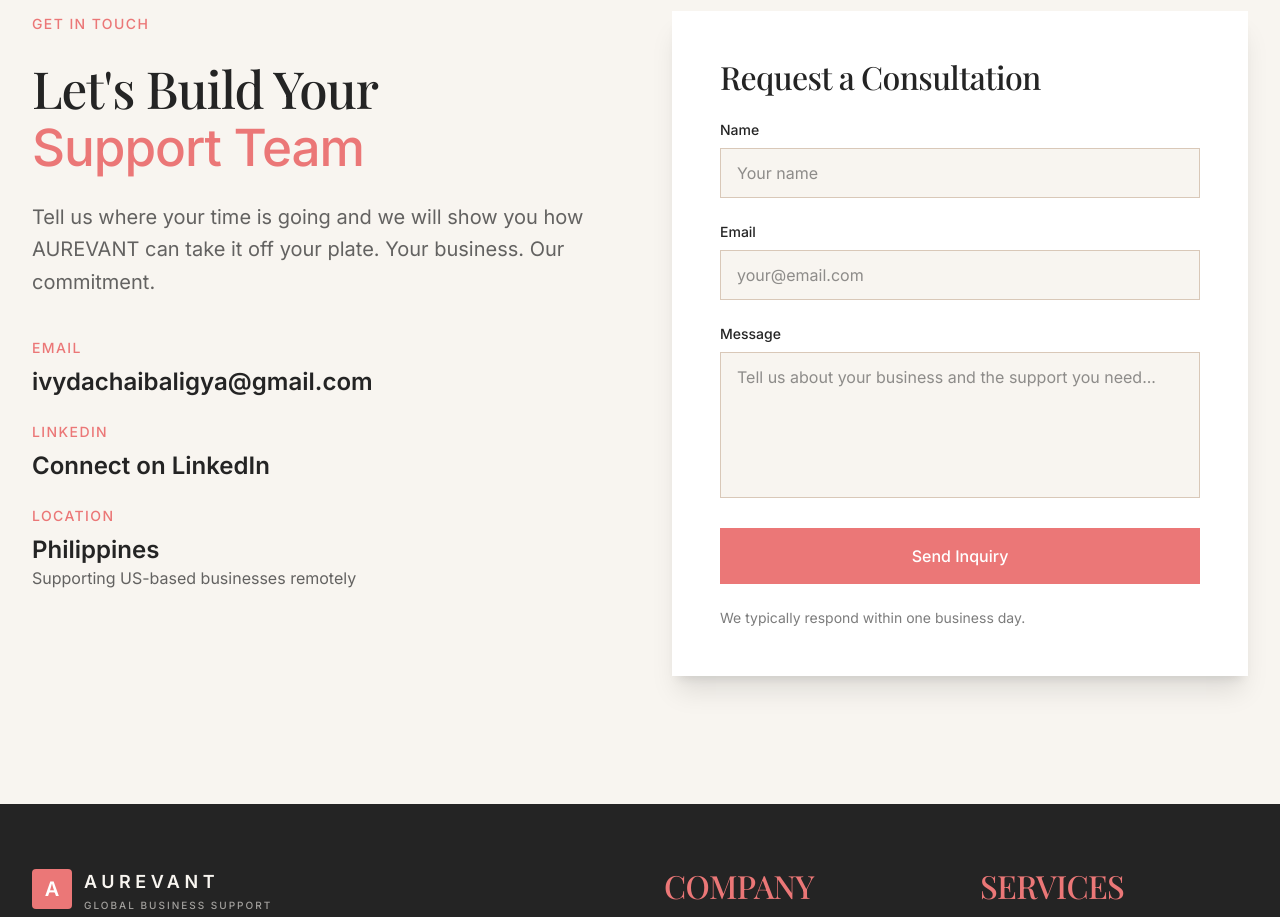
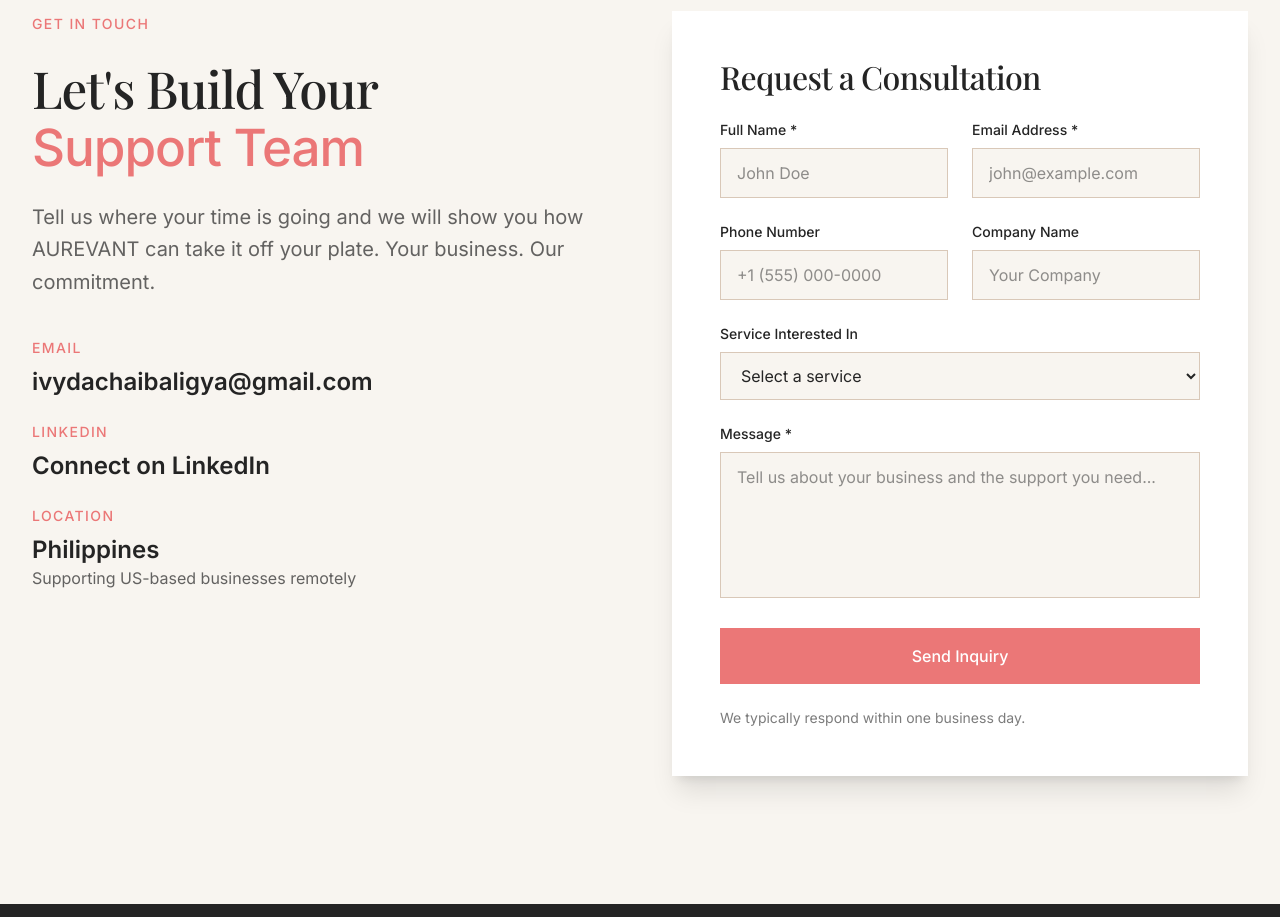
Before and after one commit to ivydachaibaligya-dot/Website, a Next.js app: page / in a window 1280 px wide. Shown: the part 8040-8957 px from the top of the page. Built offline with nearby package versions, Linux system fonts and the light colour scheme.

Commit message:
Send contact and quote forms through Netlify Forms with validation and confirmation
Co-Authored-By: Devin AI <158243242+devin-ai-integration[bot]@users.noreply.github.com>

```diff
--- a/public/__forms.html
+++ b/public/__forms.html
@@ -4,9 +4,10 @@
     <meta name="robots" content="noindex" />
   </head>
   <body>
-    <!-- Deploy-time form definition for Netlify Forms. Used by src/components/sections/QuoteRequestForm.tsx. -->
+    <!-- Deploy-time form definition for Netlify Forms. Used by src/components/sections/QuoteRequestForm.tsx; field names must match the submitted data. -->
     <form name="quote-request" data-netlify="true" netlify-honeypot="bot-field" hidden>
       <input type="hidden" name="form-name" value="quote-request" />
+      <input type="hidden" name="subject" />
       <input name="fullName" type="text" />
       <input name="businessName" type="text" />
       <input name="email" type="email" />
@@ -26,5 +27,18 @@
       <input name="bot-field" />
       <input name="consent" type="text" />
     </form>
+
+    <!-- Used by src/components/sections/ContactForm.tsx. -->
+    <form name="contact" data-netlify="true" netlify-honeypot="bot-field" hidden>
+      <input type="hidden" name="form-name" value="contact" />
+      <input type="hidden" name="subject" />
+      <input name="name" type="text" />
+      <input name="email" type="email" />
+      <input name="phone" type="tel" />
+      <input name="company" type="text" />
+      <input name="service" type="text" />
+      <textarea name="message"></textarea>
+      <input name="bot-field" />
+    </form>
   </body>
 </html>
--- a/src/components/sections/Contact.tsx
+++ b/src/components/sections/Contact.tsx
@@ -1,4 +1,5 @@
 import { contactEmail, linkedInUrl } from '@/lib/services';
+import ContactForm from '@/components/sections/ContactForm';
 
 export default function Contact() {
   return (
@@ -70,53 +71,7 @@ export default function Contact() {
               Request a Consultation
             </h3>
 
-            <form className="space-y-6">
-              <div>
-                <label htmlFor="name" className="block text-sm font-medium text-charcoal mb-2">
-                  Name
-                </label>
-                <input
-                  type="text"
-                  id="name"
-                  name="name"
-                  className="w-full px-4 py-3 border border-soft-beige focus:border-coral-pink focus:outline-none transition-colors bg-warm-ivory"
-                  placeholder="Your name"
-                />
-              </div>
-
-              <div>
-                <label htmlFor="email" className="block text-sm font-medium text-charcoal mb-2">
-                  Email
-                </label>
-                <input
-                  type="email"
-                  id="email"
-                  name="email"
-                  className="w-full px-4 py-3 border border-soft-beige focus:border-coral-pink focus:outline-none transition-colors bg-warm-ivory"
-                  placeholder="your@email.com"
-                />
-              </div>
-
-              <div>
-                <label htmlFor="message" className="block text-sm font-medium text-charcoal mb-2">
-                  Message
-                </label>
-                <textarea
-                  id="message"
-                  name="message"
-                  rows={5}
-                  className="w-full px-4 py-3 border border-soft-beige focus:border-coral-pink focus:outline-none transition-colors resize-none bg-warm-ivory"
-                  placeholder="Tell us about your business and the support you need..."
-                />
-              </div>
-
-              <button
-                type="submit"
-                className="btn-premium w-full bg-coral-pink text-white px-8 py-4 text-base font-medium hover:bg-charcoal transition-colors"
-              >
-                Send Inquiry
-              </button>
-            </form>
+            <ContactForm />
 
             <p className="text-sm text-charcoal/60 mt-6">
               We typically respond within one business day.
--- a/src/components/sections/ContactForm.tsx
+++ b/src/components/sections/ContactForm.tsx
@@ -1,117 +1,165 @@
 'use client';
 
-import { useState } from 'react';
-import { services } from '@/lib/services';
+import { useState, type ChangeEvent, type FormEvent } from 'react';
+import { services, contactEmail } from '@/lib/services';
+import { EMAIL_PATTERN, submitNetlifyForm } from '@/lib/forms';
+
+const FORM_NAME = 'contact';
+
+const initialData = {
+  name: '',
+  email: '',
+  phone: '',
+  company: '',
+  service: '',
+  message: '',
+};
+
+type Data = typeof initialData;
+type Errors = Partial<Record<keyof Data, string>>;
+
+const inputClass =
+  'w-full px-4 py-3 border focus:border-coral-pink focus:outline-none transition-colors bg-warm-ivory';
+
+function validate(data: Data): Errors {
+  const errors: Errors = {};
+  if (data.name.trim().length < 2) errors.name = 'Please enter your full name.';
+  if (!EMAIL_PATTERN.test(data.email.trim())) errors.email = 'Please enter a valid email address.';
+  if (!data.message.trim()) errors.message = 'Please tell us how we can help.';
+  if (data.message.length > 2000) errors.message = 'Please keep this under 2,000 characters.';
+  return errors;
+}
 
 export default function ContactForm() {
-  const [formData, setFormData] = useState({
-    name: '',
-    email: '',
-    phone: '',
-    company: '',
-    service: '',
-    message: '',
+  const [formData, setFormData] = useState<Data>(initialData);
+  const [errors, setErrors] = useState<Errors>({});
+  const [status, setStatus] = useState<'idle' | 'submitting' | 'success' | 'error'>('idle');
+
+  const handleChange = (e: ChangeEvent<HTMLInputElement | HTMLTextAreaElement | HTMLSelectElement>) => {
+    const key = e.target.name as keyof Data;
+    setFormData((current) => ({ ...current, [key]: e.target.value }));
+    if (errors[key]) setErrors((current) => ({ ...current, [key]: undefined }));
+  };
+
+  const handleSubmit = async (e: FormEvent<HTMLFormElement>) => {
+    e.preventDefault();
+    const nextErrors = validate(formData);
+    setErrors(nextErrors);
+    const firstError = Object.keys(nextErrors)[0];
+    if (firstError) {
+      document.getElementById(`contact-${firstError}`)?.focus();
+      return;
+    }
+
+    const honeypot = (e.currentTarget.elements.namedItem('bot-field') as HTMLInputElement | null)?.value ?? '';
+    const serviceTitle =
+      formData.service === 'multiple'
+        ? 'Multiple services / Not sure yet'
+        : services.find((s) => s.id === formData.service)?.title ?? '';
+
+    setStatus('submitting');
+    try {
+      await submitNetlifyForm(FORM_NAME, {
+        subject: `AUREVANT inquiry from ${formData.name.trim()} (%{submissionId})`,
+        'bot-field': honeypot,
+        name: formData.name.trim(),
+        email: formData.email.trim(),
+        phone: formData.phone.trim(),
+        company: formData.company.trim(),
+        service: serviceTitle,
+        message: formData.message.trim(),
+      });
+      setFormData(initialData);
+      setStatus('success');
+    } catch {
+      setStatus('error');
+    }
+  };
+
+  if (status === 'success') {
+    return (
+      <div role="status" className="text-center py-8">
+        <div className="w-14 h-14 mx-auto mb-5 bg-coral-pink text-white rounded-full flex items-center justify-center">
+          <svg className="w-7 h-7" fill="none" stroke="currentColor" viewBox="0 0 24 24" aria-hidden="true">
+            <path strokeLinecap="round" strokeLinejoin="round" strokeWidth={2.5} d="M5 13l4 4L19 7" />
+          </svg>
+        </div>
+        <h3 className="text-2xl font-semibold text-charcoal mb-3">Thank you for contacting AUREVANT.</h3>
+        <p className="text-charcoal/70 mb-6">Your inquiry has been received. We will be in touch within one business day.</p>
+        <button
+          type="button"
+          onClick={() => setStatus('idle')}
+          className="text-sm font-semibold tracking-widest uppercase text-coral-pink hover:text-charcoal transition-colors"
+        >
+          Send another message
+        </button>
+      </div>
+    );
+  }
+
+  const fieldProps = (key: keyof Data) => ({
+    id: `contact-${key}`,
+    name: key,
+    value: formData[key],
+    onChange: handleChange,
+    'aria-invalid': !!errors[key],
+    'aria-describedby': errors[key] ? `contact-${key}-error` : undefined,
+    className: `${inputClass} ${errors[key] ? 'border-coral-pink' : 'border-soft-beige'}`,
   });
 
-  const handleSubmit = (e: React.FormEvent) => {
-    e.preventDefault();
-    // Handle form submission here
-    console.log('Form submitted:', formData);
-    alert('Thank you for contacting AUREVANT. We will be in touch within one business day.');
-    setFormData({
-      name: '',
-      email: '',
-      phone: '',
-      company: '',
-      service: '',
-      message: '',
-    });
-  };
-
-  const handleChange = (e: React.ChangeEvent<HTMLInputElement | HTMLTextAreaElement | HTMLSelectElement>) => {
-    setFormData({
-      ...formData,
-      [e.target.name]: e.target.value,
-    });
-  };
+  const fieldError = (key: keyof Data) =>
+    errors[key] ? (
+      <p id={`contact-${key}-error`} className="mt-2 text-sm text-coral-pink font-medium">
+        {errors[key]}
+      </p>
+    ) : null;
 
   return (
-    <form onSubmit={handleSubmit} className="space-y-6">
+    <form name={FORM_NAME} onSubmit={handleSubmit} noValidate className="space-y-6">
+      <input type="hidden" name="form-name" value={FORM_NAME} />
+      <p className="hidden" aria-hidden="true">
+        <label>
+          Leave this field empty <input name="bot-field" tabIndex={-1} autoComplete="off" />
+        </label>
+      </p>
+
       <div className="grid grid-cols-1 md:grid-cols-2 gap-6">
         <div>
-          <label htmlFor="name" className="block text-sm font-medium text-charcoal mb-2">
+          <label htmlFor="contact-name" className="block text-sm font-medium text-charcoal mb-2">
             Full Name *
           </label>
-          <input
-            type="text"
-            id="name"
-            name="name"
-            required
-            value={formData.name}
-            onChange={handleChange}
-            className="w-full px-4 py-3 border border-soft-beige focus:border-coral-pink focus:outline-none transition-colors bg-warm-ivory"
-            placeholder="John Doe"
-          />
+          <input type="text" autoComplete="name" placeholder="John Doe" {...fieldProps('name')} />
+          {fieldError('name')}
         </div>
         <div>
-          <label htmlFor="email" className="block text-sm font-medium text-charcoal mb-2">
+          <label htmlFor="contact-email" className="block text-sm font-medium text-charcoal mb-2">
             Email Address *
           </label>
-          <input
-            type="email"
-            id="email"
-            name="email"
-            required
-            value={formData.email}
-            onChange={handleChange}
-            className="w-full px-4 py-3 border border-soft-beige focus:border-coral-pink focus:outline-none transition-colors bg-warm-ivory"
-            placeholder="john@example.com"
-          />
+          <input type="email" autoComplete="email" placeholder="john@example.com" {...fieldProps('email')} />
+          {fieldError('email')}
         </div>
       </div>
 
       <div className="grid grid-cols-1 md:grid-cols-2 gap-6">
         <div>
-          <label htmlFor="phone" className="block text-sm font-medium text-charcoal mb-2">
+          <label htmlFor="contact-phone" className="block text-sm font-medium text-charcoal mb-2">
             Phone Number
           </label>
-          <input
-            type="tel"
-            id="phone"
-            name="phone"
-            value={formData.phone}
-            onChange={handleChange}
-            className="w-full px-4 py-3 border border-soft-beige focus:border-coral-pink focus:outline-none transition-colors bg-warm-ivory"
-            placeholder="+1 (555) 000-0000"
-          />
+          <input type="tel" autoComplete="tel" placeholder="+1 (555) 000-0000" {...fieldProps('phone')} />
         </div>
         <div>
-          <label htmlFor="company" className="block text-sm font-medium text-charcoal mb-2">
+          <label htmlFor="contact-company" className="block text-sm font-medium text-charcoal mb-2">
             Company Name
           </label>
-          <input
-            type="text"
-            id="company"
-            name="company"
-            value={formData.company}
-            onChange={handleChange}
-            className="w-full px-4 py-3 border border-soft-beige focus:border-coral-pink focus:outline-none transition-colors bg-warm-ivory"
-            placeholder="Your Company"
-          />
+          <input type="text" autoComplete="organization" placeholder="Your Company" {...fieldProps('company')} />
         </div>
       </div>
 
       <div>
-        <label htmlFor="service" className="block text-sm font-medium text-charcoal mb-2">
+        <label htmlFor="contact-service" className="block text-sm font-medium text-charcoal mb-2">
           Service Interested In
         </label>
-        <select
-          id="service"
-          name="service"
-          value={formData.service}
-          onChange={handleChange}
-          className="w-full px-4 py-3 border border-soft-beige focus:border-coral-pink focus:outline-none transition-colors bg-warm-ivory"
-        >
+        <select {...fieldProps('service')}>
           <option value="">Select a service</option>
           {services.map((service) => (
             <option key={service.id} value={service.id}>
@@ -123,26 +171,35 @@ export default function ContactForm() {
       </div>
 
       <div>
-        <label htmlFor="message" className="block text-sm font-medium text-charcoal mb-2">
+        <label htmlFor="contact-message" className="block text-sm font-medium text-charcoal mb-2">
           Message *
         </label>
         <textarea
-          id="message"
-          name="message"
-          required
           rows={5}
-          value={formData.message}
-          onChange={handleChange}
-          className="w-full px-4 py-3 border border-soft-beige focus:border-coral-pink focus:outline-none transition-colors bg-warm-ivory resize-none"
+          maxLength={2000}
           placeholder="Tell us about your business and the support you need..."
+          {...fieldProps('message')}
+          className={`${fieldProps('message').className} resize-none`}
         />
+        {fieldError('message')}
       </div>
+
+      {status === 'error' && (
+        <p role="alert" className="p-4 bg-coral-pink/10 border border-coral-pink text-charcoal text-sm">
+          Sorry, your message could not be sent. Please try again, or email us at{' '}
+          <a href={`mailto:${contactEmail}`} className="font-semibold text-coral-pink underline">
+            {contactEmail}
+          </a>
+          .
+        </p>
+      )}
 
       <button
         type="submit"
-        className="btn-premium w-full bg-coral-pink text-white px-8 py-4 text-base font-medium hover:bg-charcoal transition-colors"
+        disabled={status === 'submitting'}
+        className="btn-premium w-full bg-coral-pink text-white px-8 py-4 text-base font-medium hover:bg-charcoal transition-colors disabled:opacity-60 disabled:cursor-wait"
       >
-        Send Inquiry
+        {status === 'submitting' ? 'Sending…' : 'Send Inquiry'}
       </button>
     </form>
   );
--- a/src/components/sections/QuoteRequestForm.tsx
+++ b/src/components/sections/QuoteRequestForm.tsx
@@ -4,6 +4,7 @@ import { useState, type FormEvent } from 'react';
 import { pricingConfig } from '@/config/pricing';
 import { formatCurrency, formatHours, roundTo2, type BillingType, type Estimate } from '@/lib/pricing';
 import { contactEmail } from '@/lib/services';
+import { EMAIL_PATTERN, submitNetlifyForm } from '@/lib/forms';
 
 type Props = {
   estimate: Estimate;
@@ -34,8 +35,6 @@ const initialFields: Fields = {
   requirements: '',
   consent: false,
 };
-
-const EMAIL_PATTERN = /^[^\s@]+@[^\s@]+\.[^\s@]{2,}$/;
 
 const inputClass =
   'w-full px-4 py-3 border focus:border-coral-pink focus:outline-none transition-colors bg-warm-ivory';
@@ -83,8 +82,8 @@ export default function QuoteRequestForm({ estimate, hoursPerDay, daysPerWeek, b
 
     const honeypot = (event.currentTarget.elements.namedItem('bot-field') as HTMLInputElement | null)?.value ?? '';
 
-    const payload = new URLSearchParams({
-      'form-name': pricingConfig.quoteRequest.formName,
+    const payload = {
+      subject: `AUREVANT quote request: ${fields.businessName.trim()} (%{submissionId})`,
       'bot-field': honeypot,
       fullName: fields.fullName.trim(),
       businessName: fields.businessName.trim(),
@@ -103,16 +102,11 @@ export default function QuoteRequestForm({ estimate, hoursPerDay, daysPerWeek, b
       budget: fields.budget.trim(),
       requirements: fields.requirements.trim(),
       consent: 'yes',
-    });
+    };
 
     setStatus('submitting');
     try {
-      const response = await fetch(pricingConfig.quoteRequest.endpoint, {
-        method: 'POST',
-        headers: { 'Content-Type': 'application/x-www-form-urlencoded' },
-        body: payload.toString(),
-      });
-      if (!response.ok) throw new Error(`Request failed with status ${response.status}`);
+      await submitNetlifyForm(pricingConfig.quoteRequest.formName, payload);
       setSubmittedName(fields.fullName.trim().split(/\s+/)[0]);
       setFields(initialFields);
       setStatus('success');
--- a/src/config/pricing.ts
+++ b/src/config/pricing.ts
@@ -96,12 +96,8 @@ export const pricingConfig = {
       hourlyRate: null,
     },
   ] satisfies PricedService[],
-  /**
-   * Where quote requests are sent. The default posts to Netlify Forms using
-   * the static form definition in `public/__forms.html`.
-   */
+  /** Netlify form that receives quote requests (declared in `public/__forms.html`). */
   quoteRequest: {
-    endpoint: '/__forms.html',
     formName: 'quote-request',
   },
 };
--- /dev/null
+++ b/src/lib/forms.ts
@@ -0,0 +1,18 @@
+export const formsEndpoint = '/__forms.html';
+
+/**
+ * Submits a form to Netlify Forms. Each form name and field must also be
+ * declared in `public/__forms.html` so Netlify detects it at deploy time.
+ */
+export async function submitNetlifyForm(formName: string, fields: Record<string, string>): Promise<void> {
+  const response = await fetch(formsEndpoint, {
+    method: 'POST',
+    headers: { 'Content-Type': 'application/x-www-form-urlencoded' },
+    body: new URLSearchParams({ 'form-name': formName, ...fields }).toString(),
+  });
+  if (!response.ok) {
+    throw new Error(`Form submission failed with status ${response.status}`);
+  }
+}
+
+export const EMAIL_PATTERN = /^[^\s@]+@[^\s@]+\.[^\s@]{2,}$/;
```
